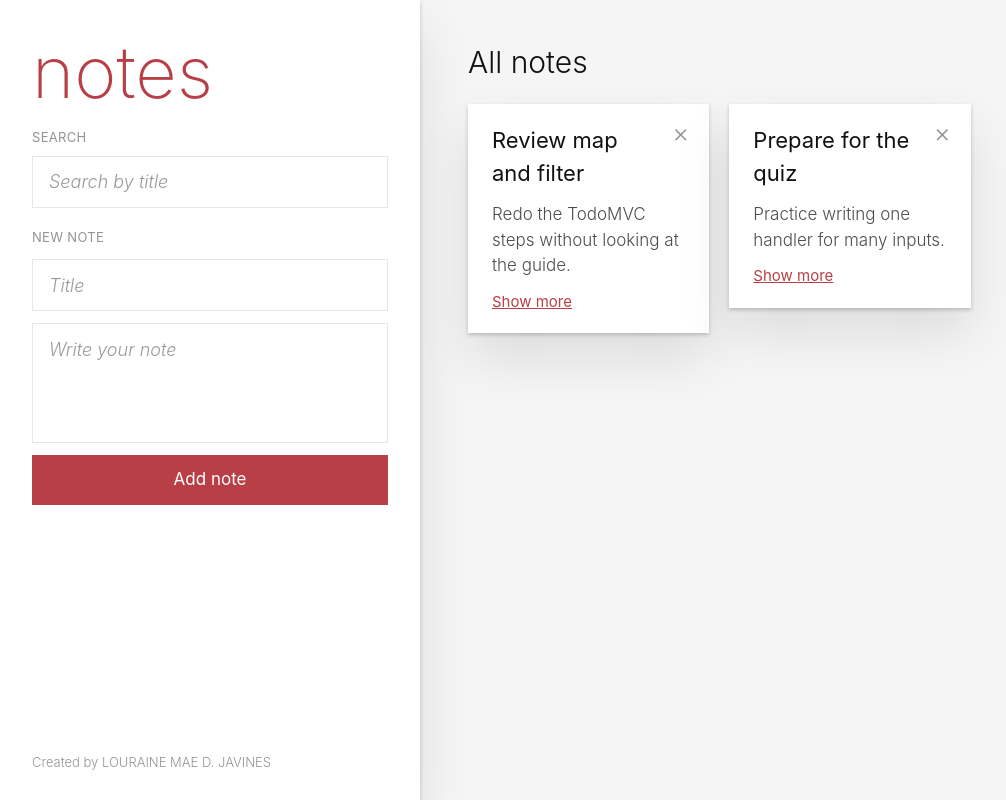
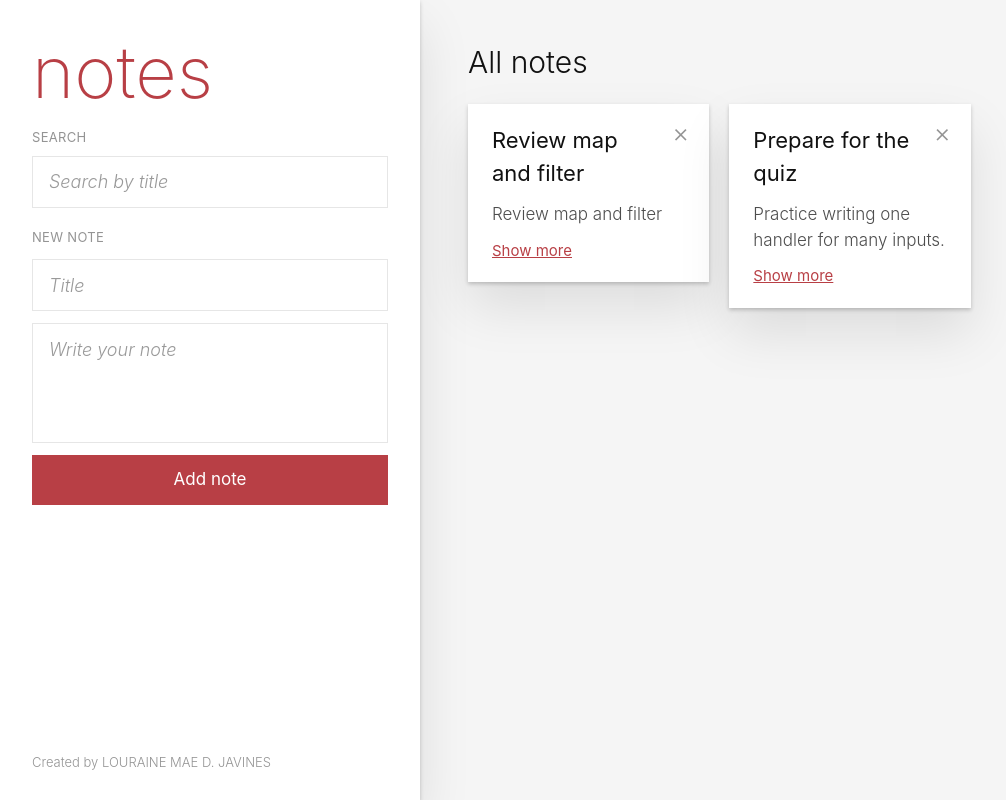
Before and after one commit to lourainemaedominojavines-rgb/csit340g7-notes, a React (Vite) app: page / in a window 1280 px wide. Shown: the whole page, without its empty margins (0-1006 px from the left). Built offline with nearby package versions, Linux system fonts and the light colour scheme.

Commit message:
feat: render notes from state with map

```diff
--- a/src/components/Notes.jsx
+++ b/src/components/Notes.jsx
@@ -1,6 +1,14 @@
+
 import NoteCard from "./NoteCard"
+import { useState } from 'react'
 
 function Notes() {
+
+    const [notes, setNotes] = useState([
+        {id: 1 , title: "Review map and filter", body: "Review map and filter"},
+        {id: 2 , title: "Prepare for the quiz", body: "Practice writing one handler for many inputs."}
+    ])
+
   return (
     <div className="grid min-h-screen grid-cols-[420px_1fr]">
         <aside className="sticky top-0 flex h-screen flex-col gap-5 bg-white px-8 py-9 shadow-[0_2px_4px_0_rgba(0,0,0,0.2),0_25px_50px_0_rgba(0,0,0,0.1)]">
@@ -50,11 +58,13 @@ function Notes() {
 
         {/* NoteCard section */}
         <ul className="grid grid-cols-3 items-start gap-5">
-            {/* first note */}
-          <li className="relative min-h-32 bg-white px-6 py-5 shadow-[0_2px_4px_0_rgba(0,0,0,0.2),0_25px_50px_0_rgba(0,0,0,0.1)]">
+
+        {notes.map((note) => (
+
+            <li key = {note.id} className="relative min-h-32 bg-white px-6 py-5 shadow-[0_2px_4px_0_rgba(0,0,0,0.2),0_25px_50px_0_rgba(0,0,0,0.1)]">
                 <NoteCard
-              title="Review map and filter"
-              body="Redo the TodoMVC steps without looking at the guide."
+                title={note.title}
+                body={note.body}
                 />
                 <button
                 type="button"
@@ -64,19 +74,7 @@ function Notes() {
                 </button>
             </li>
 
-          {/* second note */}
-          <li className="relative min-h-32 bg-white px-6 py-5 shadow-[0_2px_4px_0_rgba(0,0,0,0.2),0_25px_50px_0_rgba(0,0,0,0.1)]">
-            <NoteCard
-              title="Prepare for the quiz"
-              body="Practice writing one handler for many inputs."
-            />
-            <button
-              type="button"
-              className="absolute top-4 right-5 cursor-pointer text-[26px] leading-none text-[#949494] hover:text-[#c18585]"
-            >
-              ×
-            </button>
-          </li>
+        ))}
         </ul>
     </section>
 
```
Lines whose indentation alone changed are shown as unchanged.
